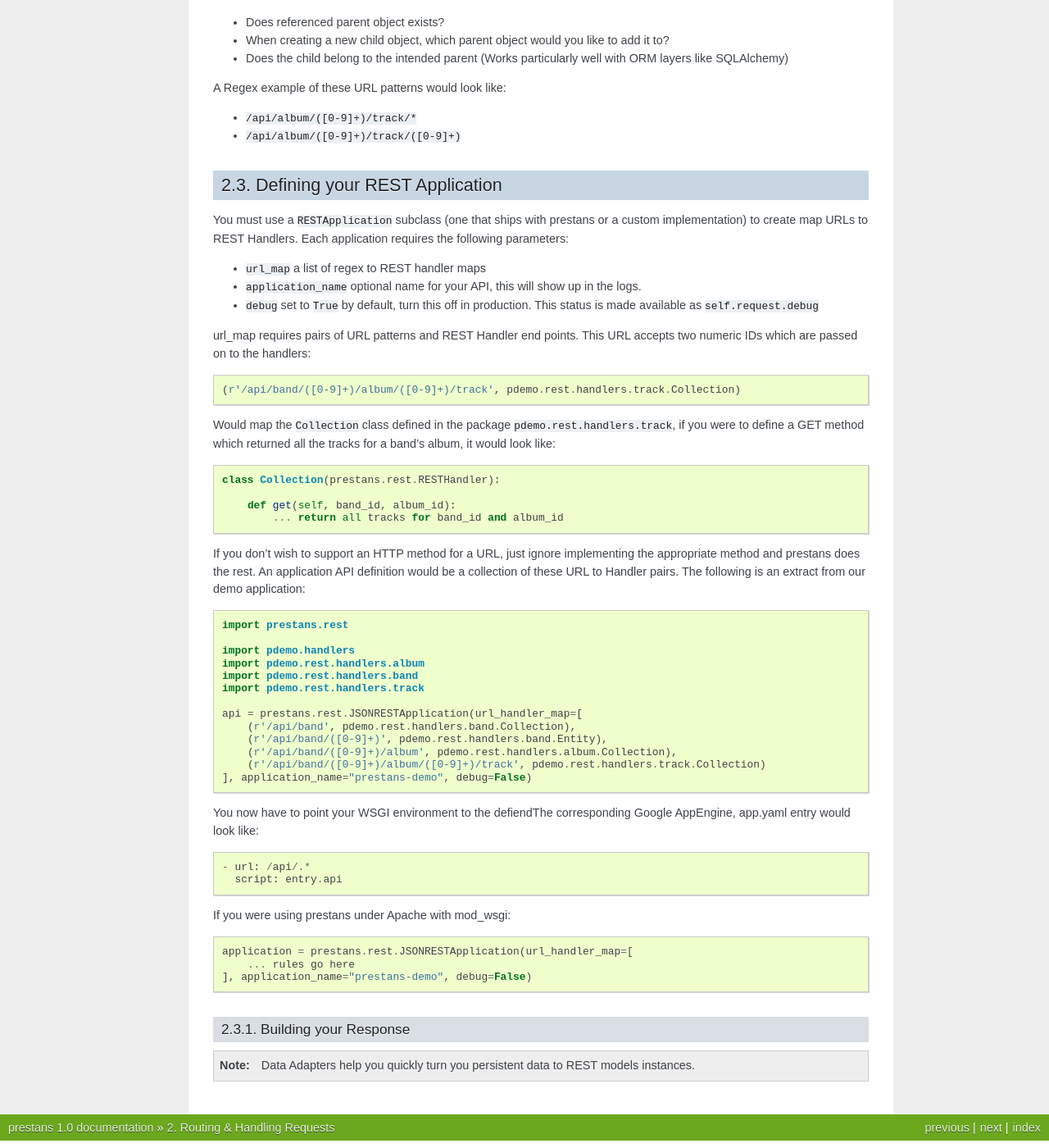
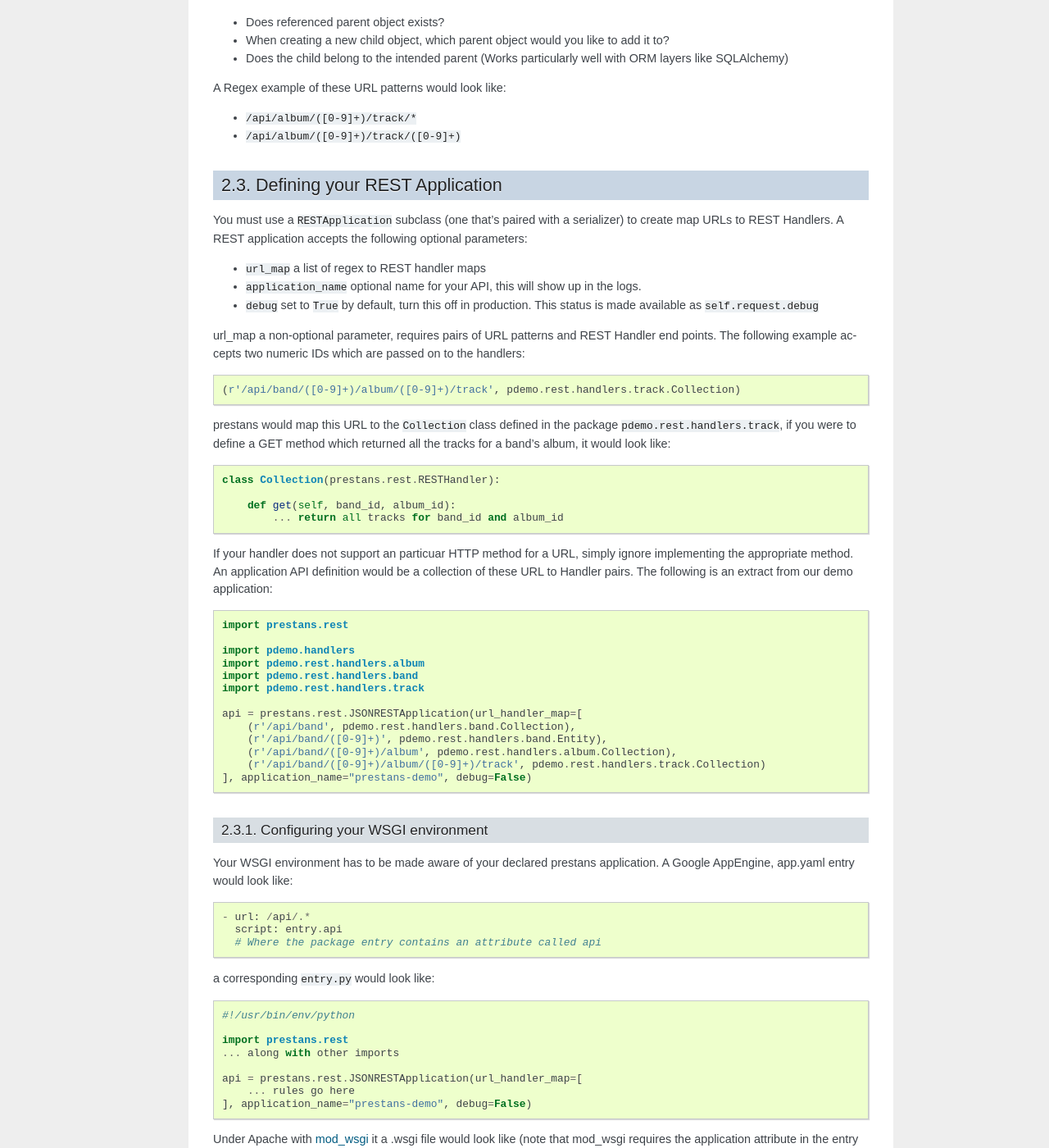
Before and after one commit to anomaly/prestans-docs, a Sphinx documentation site: the page built from source/handlers.rst, in a window 1280 px wide and 1400 px high, scrolled down 1126 px. Shown: the whole window at 82% size. Built offline with Sphinx 7.4.7, drawn with Linux system fonts in a browser that asks for light colours; some of the changed text lies outside the part shown.

Commit message:
Tidy up of handlers section, added inprogress label to models and closure

```diff
--- a/source/closure.rst
+++ b/source/closure.rst
@@ -1,6 +1,6 @@
-==========================
-Closure Library Extensions
-==========================
+==============================================
+Google Closure Library Extensions (incomplete)
+==============================================
 
 `Google Closure <https://developers.google.com/closure/library/>`_ is a set of JavaScript tools, that Google uses to build many of their core products. It provides:
 
--- a/source/handlers.rst
+++ b/source/handlers.rst
@@ -57,24 +57,24 @@ A Regex example of these URL patterns would look like:
 Defining your REST Application
 ------------------------------
 
-You must use a ``RESTApplication`` subclass (one that ships with prestans or a custom implementation) to create map URLs to REST Handlers. Each application requires the following parameters:
+You must use a ``RESTApplication`` subclass (one that's paired with a serializer) to create map URLs to REST Handlers. A REST application accepts the following optional parameters:
 
 * ``url_map`` a list of regex to REST handler maps
 * ``application_name`` optional name for your API, this will show up in the logs.
 * ``debug`` set to ``True`` by default, turn this off in production. This status is made available as ``self.request.debug``
 
-url_map requires pairs of URL patterns and REST Handler end points. This URL accepts two numeric IDs which are passed on to the handlers::
+url_map a non-optional parameter, requires pairs of URL patterns and REST Handler end points. The following example accepts two numeric IDs which are passed on to the handlers::
 
         (r'/api/band/([0-9]+)/album/([0-9]+)/track', pdemo.rest.handlers.track.Collection)
 
-Would map the ``Collection`` class defined in the package ``pdemo.rest.handlers.track``, if you were to define a GET method which returned all the tracks for a band's album, it would look like::
+prestans would map this URL to the ``Collection`` class defined in the package ``pdemo.rest.handlers.track``, if you were to define a GET method which returned all the tracks for a band's album, it would look like::
 
         class Collection(prestans.rest.RESTHandler):
 
             def get(self, band_id, album_id):
                 ... return all tracks for band_id and album_id
 
-If you don't wish to support an HTTP method for a URL, just ignore implementing the appropriate method and prestans does the rest.  An application API definition would be a collection of these URL to Handler pairs. The following is an extract from our demo application:
+If your handler does not support an particuar HTTP method for a URL, simply ignore implementing the appropriate method.  An application API definition would be a collection of these URL to Handler pairs. The following is an extract from our demo application:
 
 .. code-block:: python
 
@@ -92,13 +92,33 @@ If you don't wish to support an HTTP method for a URL, just ignore implementing
         (r'/api/band/([0-9]+)/album/([0-9]+)/track', pdemo.rest.handlers.track.Collection)
     ], application_name="prestans-demo", debug=False)
 
+Configuring your WSGI environment
+=================================
 
-You now have to point your WSGI environment to the defiendThe corresponding Google AppEngine, app.yaml entry would look like::
+Your WSGI environment has to be made aware of your declared prestans application. A Google AppEngine, app.yaml entry would look like::
 
     - url: /api/.*
       script: entry.api
+      # Where the package entry contains an attribute called api
 
-If you were using prestans under Apache with mod_wsgi::
+a corresponding ``entry.py`` would look like::
+
+    #!/usr/bin/env/python
+
+    import prestans.rest
+    ... along with other imports
+
+    api = prestans.rest.JSONRESTApplication(url_handler_map=[
+        ... rules go here
+    ], application_name="prestans-demo", debug=False)
+
+
+Under Apache with `mod_wsgi <http://modwsgi.googlecode.com>`_ it a .wsgi file would look like (note that mod_wsgi requires the application attribute in the entry .wsgi script, best described in their `Quick Configuration Guide <http://code.google.com/p/modwsgi/wiki/QuickConfigurationGuide>`_)::
+
+    #!/usr/bin/env/python
+
+    import prestans.rest
+    ... along with other imports
 
     application = prestans.rest.JSONRESTApplication(url_handler_map=[
         ... rules go here
@@ -106,7 +126,11 @@ If you were using prestans under Apache with mod_wsgi::
 
 
 
-Building your Response
-======================
+Building and Writing Responses
+==============================
 
 .. note:: Data Adapters help you quickly turn you persistent data to REST models instances.
+
+
+Defining rules for your incoming data
+=====================================
--- a/source/models.rst
+++ b/source/models.rst
@@ -1,6 +1,6 @@
-======
-Models
-======
+===================
+Models (incomplete)
+===================
 
 Models allow you to define rules for your API's data. prestans uses these rules to ensure the integrity of the data exchanged between the client and the server. If you've' used the `Django <http://djangoproject.com>`_ or `Google AppEngine <https://developers.google.com/appengine/>`_ prestans models will look very familiar. prestans models are *not* persistent.
 
--- a/source/reference_material.rst
+++ b/source/reference_material.rst
@@ -19,3 +19,4 @@ Advanced Python
 * `Python Decorators <http://www.python.org/dev/peps/pep-0318/>`_ various prestans utilities are provided as decorators
 * `Python Types and Objects <http://www.cafepy.com/article/python_types_and_objects/python_types_and_objects.html>`_ an excellent article by Shalabh Chaturvedi on how Python sees Objects and Types.
 * `Python Attributes and Methods <http://www.cafepy.com/article/python_attributes_and_methods/>`_ another excellent article by Shalabh Chaturvedi providing an indepth understanding of how attributes and methods work.
+* `Faux function type signatures in Python <http://www.regularexpressionless.com/?p=8>`_ using a Python decorator to ensure that your functions get values in the right type from WSGI calls. Originall posted as a `response <http://stackoverflow.com/questions/7019283/automatically-type-cast-parameters-in-python>`_ on Stackoverflow.
```
Also changed, not shown: 1 other file.
